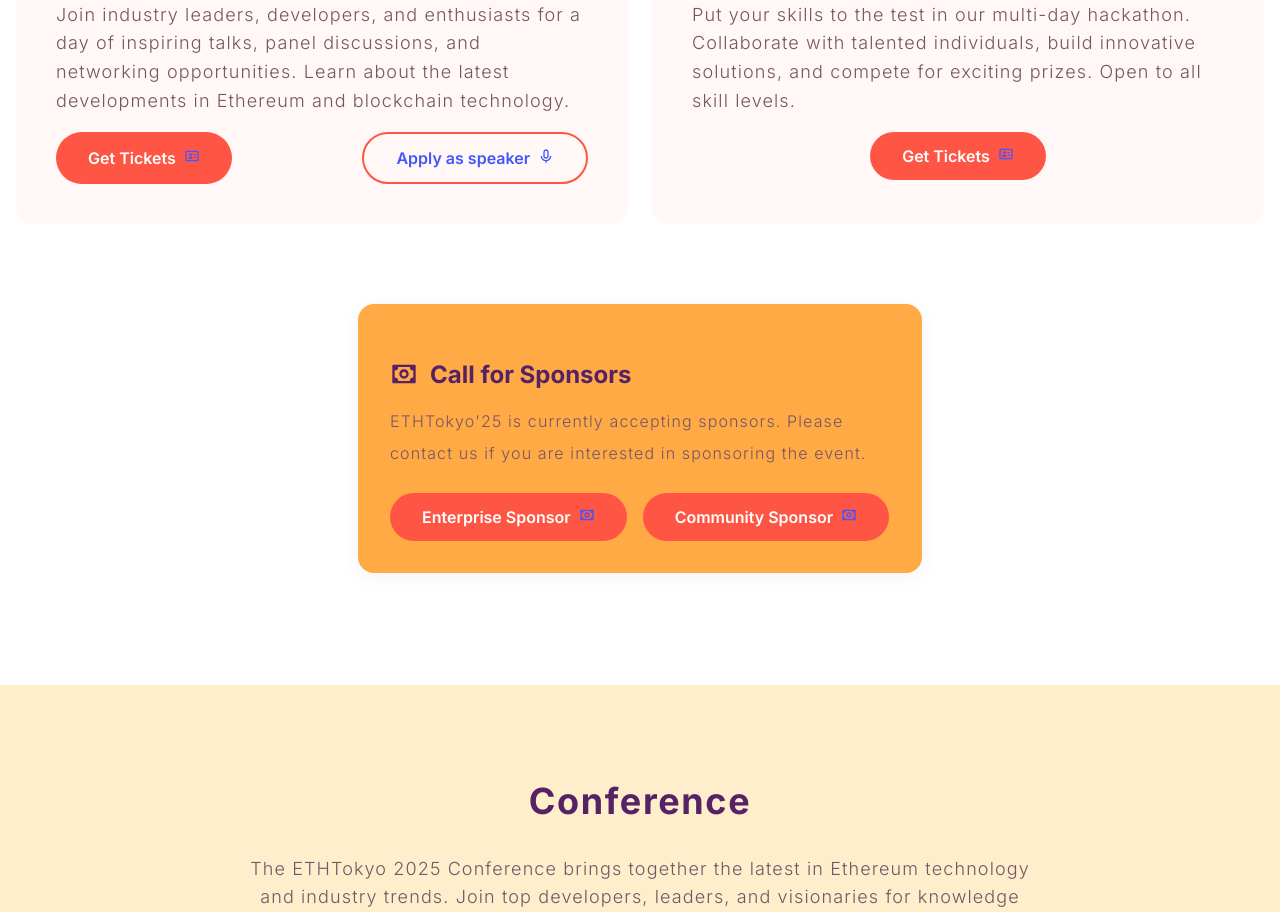
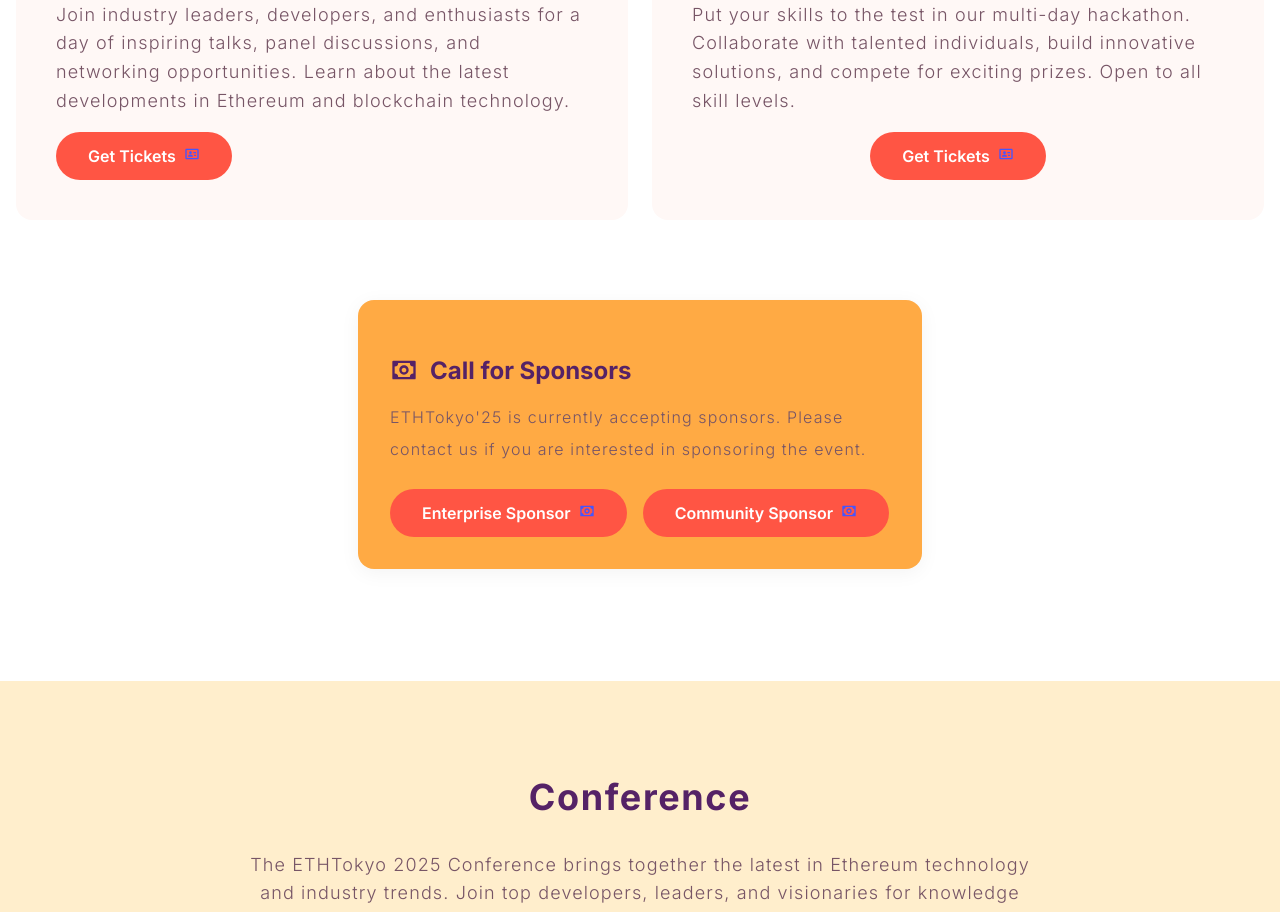
Before and after one commit to ethereumjp/ethtokyo-website, a Next.js app: page / in a window 1280 px wide. Shown: the part 1960-2872 px from the top of the page. Built offline with nearby package versions, Linux system fonts and the light colour scheme.

Commit message:
stop app

```diff
--- a/src/components/organisms/AboutSection.tsx
+++ b/src/components/organisms/AboutSection.tsx
@@ -194,14 +194,6 @@ const AboutSection: FC = () => {
                   >
                     <span css={css`color: ${neutral.White};`}>Get Tickets</span>
                   </Button>
-                  <Button
-                    href="https://speak.ethtokyo.org/conference-2025/submit"
-                    external
-                    variant="outline"
-                    icon={<BiMicrophone />}
-                  >
-                    <span css={css``}>Apply as speaker</span>
-                  </Button>
                 </div>
               </div>
               <div css={overviewCardStyle}>
```
